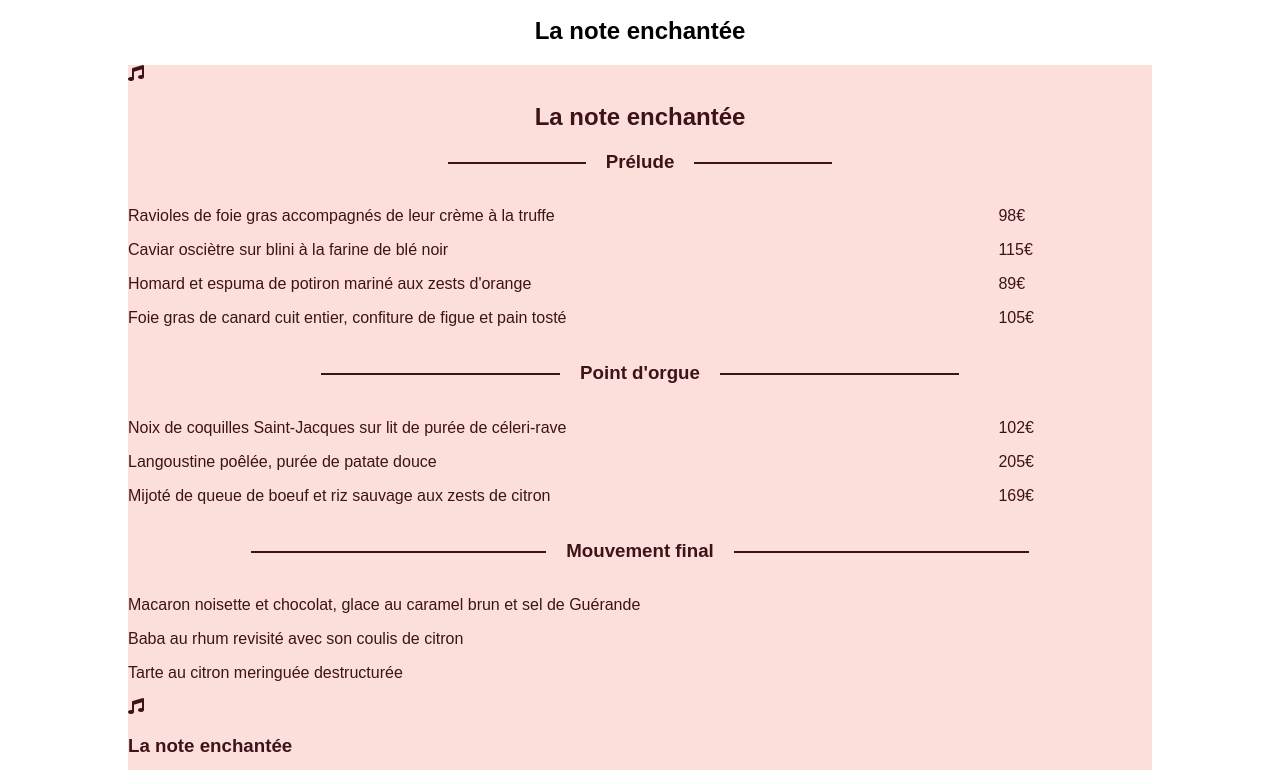
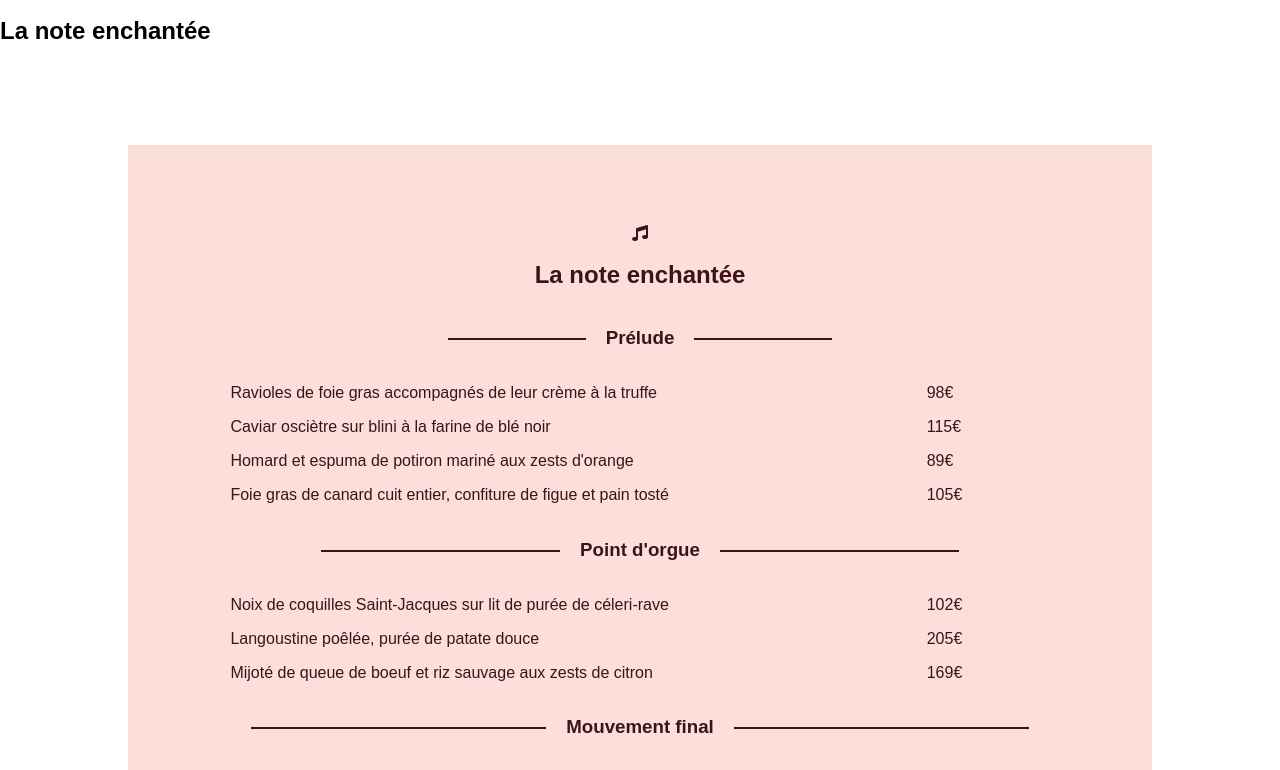
Before and after one commit to Camilofranco97/FrancoCamilo_3_05082020, a plain HTML site: page menu/menu1.html in a window 1280 px wide. Shown: the part 153-923 px from the top of the page. Drawn offline with Linux system fonts and the light colour scheme.

Commit message:
flex et nouvelle zone de texte

```diff
--- a/menu/style1.css
+++ b/menu/style1.css
@@ -17,9 +17,17 @@ header footer
     background-color: rgb(87, 156, 135);
 }
 
-#white-section h2
+#white-section
 {
-    text-align: center;
+
+}
+
+#resto
+{
+    display: flex;
+    flex-direction: column;
+    justify-content: center;
+    margin: auto;
 }
 
 h1
@@ -46,11 +54,24 @@ h1
     margin: auto;
     background-color: rgb(252, 223, 219);
     color: rgb(61, 19, 25);
+    margin-top: 80px;
+    margin-bottom: 80px;
+}
 
+#zone-text
+{
+    width: 80%;
+    margin: auto;
+    margin-top: 80px;
+    margin-bottom: 80px;
 }
 
 #superieur
 {
+    display: flex;
+    flex-direction: column;
+    justify-content: center;
+    align-items: center;
     margin: 0;
 }
 
@@ -104,6 +125,14 @@ h1
     width: 15%;
 }
 
+#inferieur
+{
+    display: flex;
+    flex-direction: column;
+    justify-content: center;
+    align-items: center;
+}
+
 
 footer
 {
```
